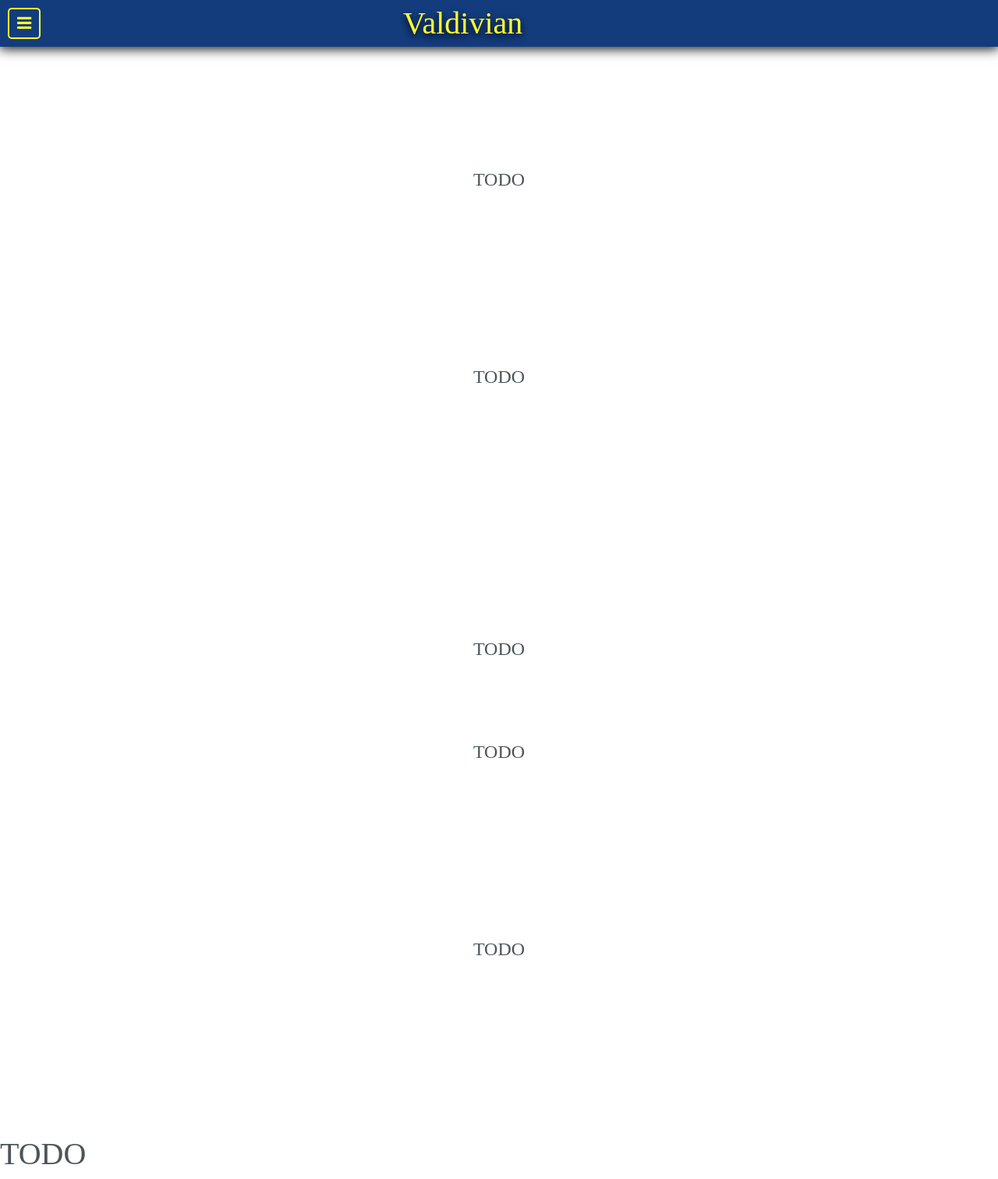
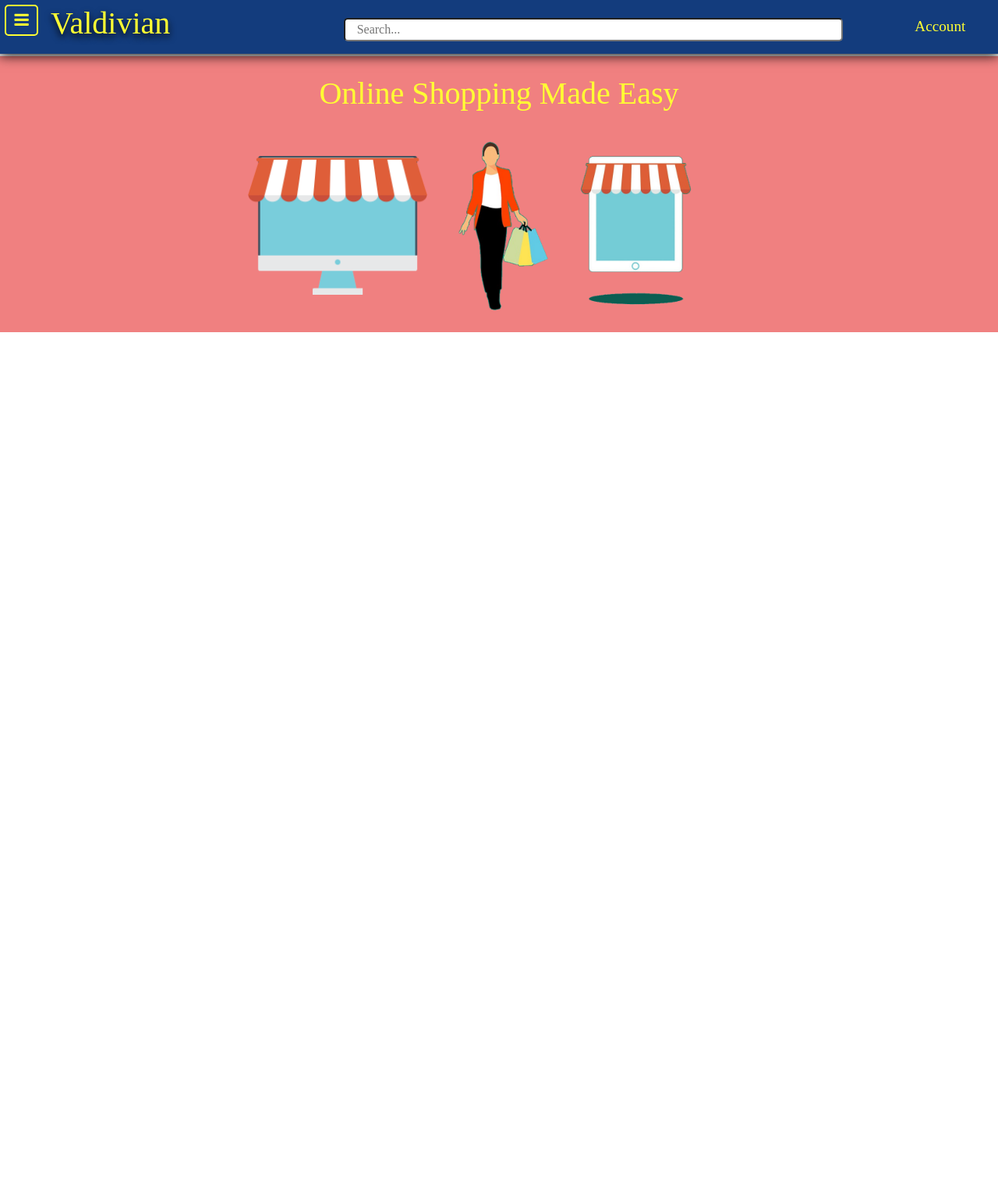
Before and after one commit to DShaulov/CS50-Web-FinalProject, a Django app: page / in a window 1280 px wide. Shown: the whole page at 78% size. After the commit the page ends 426 px from the top, so only its background shows below. Run offline with Django 3.2, Linux system fonts and the light colour scheme; some libraries are stand-ins or nearby versions.

Commit message:
Did the site banner

```diff
--- a/store/static/scripts/open-sidebar.js
+++ b/store/static/scripts/open-desktop-sidebar.js
@@ -2,8 +2,8 @@
  * contains a function that opens the sidebar
  */
 
- function open_sidebar(){
-   $('.sidebar').slideToggle();
+ function open_desktop_sidebar(){
+   $('.desktop-sidebar').slideToggle();
 
    //TODO Dim input fields
    //! Cant dim input fields
--- /dev/null
+++ b/store/static/scripts/open-mobile-dropdown.js
@@ -0,0 +1,7 @@
+/**
+ * contains instructions for opening the mobile dropdown on hamburger icon click
+ */
+
+ function open_mobile_dropdown(){
+     $('.mobile-dropdown').slideToggle();
+ }
--- a/store/static/style/styles.css
+++ b/store/static/style/styles.css
@@ -1,4 +1,4 @@
-.my-text, a, p, input, .form-label, .form-button, .my-links, .my-nav-links, .my-brand, .my-nav, .my-mobile-nav, body, html {
+.my-text, .store-main-slogan, a, p, input, .form-label, .form-button, .my-links, .my-nav-links, .my-brand, .my-nav, .my-mobile-nav, body, html {
   font-family: "Times New Roman", Times, serif;
   color: #4b5658;
 }
@@ -6,6 +6,11 @@
 body, html {
   background-color: white;
   overflow-x: hidden;
+}
+@media screen and (max-width: 1000px) {
+  body, html {
+    font-size: 1.5em;
+  }
 }
 
 .my-nav, .my-mobile-nav {
@@ -17,12 +22,33 @@ body, html {
   width: 100%;
   z-index: 2;
 }
+@media screen and (max-width: 1000px) {
+  .my-nav, .my-mobile-nav {
+    display: none;
+  }
+}
+
+@media screen and (max-width: 1000px) {
+  .my-mobile-nav {
+    display: grid;
+  }
+}
+@media screen and (min-width: 1000px) {
+  .my-mobile-nav {
+    display: none;
+  }
+}
 
 .my-brand {
   color: #FFFF33;
   padding: 5px;
   font-size: 40px;
   text-shadow: 0px 4px 10px black;
+}
+@media screen and (max-width: 1000px) {
+  .my-brand {
+    font-size: 2em;
+  }
 }
 
 .my-brand:hover {
@@ -107,11 +133,17 @@ body, html {
   padding: 10px;
   border: 2px solid #FFFF33;
   border-radius: 5px;
-  margin: 10px;
+  margin: 0.5%;
   position: fixed;
   top: 0;
   left: 0;
   z-index: 5;
+}
+@media screen and (max-width: 1000px) {
+  .sidebar-icon {
+    margin: 3%;
+    size: 2em;
+  }
 }
 
 .account-sidebar {
@@ -136,16 +168,41 @@ body, html {
 }
 
 .mobile-brand {
-  margin-left: 40%;
-}
-
-.mobile-dropdown {
-  width: 100%;
-  height: 100%;
+  margin-left: 34%;
 }
 
 .mobile-searchbar {
   width: 100%;
 }
 
+.mobile-dropdown {
+  width: 100%;
+  height: 100%;
+  text-align: center;
+}
+
+.mobile-item {
+  padding: 1%;
+}
+
+.store-main-image, .store-main-image-woman {
+  height: 18%;
+  width: 18%;
+  margin: 1%;
+}
+
+.promotion-div {
+  text-align: center;
+  background-color: lightcoral;
+}
+
+.store-main-image-woman {
+  height: 30%;
+  width: 30%;
+}
+
+.store-main-slogan {
+  color: #FFFF33;
+}
+
 /*# sourceMappingURL=styles.css.map */
--- a/store/static/style/styles.scss
+++ b/store/static/style/styles.scss
@@ -12,6 +12,9 @@ body, html {
     @extend .my-text;
     background-color: $main_background_color;
     overflow-x: hidden;
+    @media screen and (max-width: 1000px) {
+        font-size: 1.5em;
+    }
 }
 
 
@@ -24,6 +27,20 @@ body, html {
     top: 0;
     width: 100%;
     z-index: 2;
+
+    @media screen and (max-width: 1000px) {
+        display: none;
+    }
+}
+
+.my-mobile-nav {
+    @extend .my-nav;
+    @media screen and (max-width: 1000px) {
+        display: grid;
+    }
+    @media screen and (min-width: 1000px) {
+        display: none;
+    }
 }
 
 
@@ -34,6 +51,9 @@ body, html {
     padding: 5px;
     font-size: 40px;
     text-shadow: 0px 4px 10px black;
+    @media screen and (max-width: 1000px) {
+        font-size: 2em;
+    }
 }
 
 .my-brand:hover {
@@ -138,11 +158,17 @@ a {
     padding: 10px;
     border: 2px solid $brand_color;
     border-radius: 5px;
-    margin: 10px;
+    margin: 0.5%;
     position: fixed;
     top: 0;
     left: 0;
     z-index: 5;
+
+    @media screen and (max-width: 1000px) {
+        margin: 3%;
+        size: 2em;
+
+    }
 }
 
 .account-sidebar {
@@ -167,19 +193,46 @@ a {
     color: orange;
 }
 
-.my-mobile-nav {
-    @extend .my-nav;
+
+
+.mobile-brand {
+    margin-left: 34%;
 }
 
-.mobile-brand {
-    margin-left: 40%;
+
+
+.mobile-searchbar {
+    width: 100%;
 }
 
 .mobile-dropdown {
     width: 100%;
     height: 100%;
+    text-align: center;
 }
 
-.mobile-searchbar {
-    width: 100%;
+.mobile-item {
+    padding: 1%;
 }
+
+.store-main-image {
+    height: 18%;
+    width:18%;
+    margin: 1%;
+}
+
+.promotion-div {
+    text-align: center;
+    background-color: lightcoral;
+}
+
+.store-main-image-woman {
+    @extend .store-main-image;
+    height: 30%;
+    width: 30%;
+}
+
+.store-main-slogan {
+    @extend .my-text;
+    color: $brand_color;
+}
--- a/store/templates/index.html
+++ b/store/templates/index.html
@@ -10,56 +10,10 @@
 {% endblock %}
 
 {% block body %}
-<br>
-<br>
-<br>
-<br>
-<br>
-<br>
-<h4 class="my-text" style="text-align:center;">TODO</h4>
-<br><br>
-<br><br>
-<br><br>
-<br>
-<br>
-<br>
-<h4 class="my-text" style="text-align:center;">TODO</h4>
-<br>
-<br>
-<br>
-<br>
-<br>
-<br>
-<br>
-<br>
-<br>
-<br>
-<br>
-<br>
-<br>
-<h4 class="my-text" style="text-align:center;">TODO</h4>
-<br><br>
-<br><br>
-<h4 class="my-text" style="text-align:center;">TODO</h4>
-<br>
-<br>
-<br>
-<br>
-<br>
-<br>
-<br>
-<br>
-<br>
-<h4 class="my-text" style="text-align:center;">TODO</h4>
-<br>
-<br>
-<br>
-<br>
-<br><br>
-<br>
-<br>
-<br>
-<h1>TODO</h1>
-
-
+<div class="promotion-div">
+    <br>
+    <h1 class="store-main-slogan">Online Shopping Made Easy</h1>
+    <img src="{% static 'media/store-icon.png' %}" alt="" class="store-main-image">
+    <img src="{% static 'media/store-icon-woman.png' %}" alt="" class="store-main-image-woman">
+</div>
 {% endblock %}
--- a/store/templates/layout.html
+++ b/store/templates/layout.html
@@ -18,8 +18,9 @@
     <script src="https://stackpath.bootstrapcdn.com/bootstrap/4.4.1/js/bootstrap.min.js"
         integrity="sha384-wfSDF2E50Y2D1uUdj0O3uMBJnjuUD4Ih7YwaYd1iqfktj0Uod8GCExl3Og8ifwB6"
         crossorigin="anonymous"></script>
-    <script src="{% static 'scripts/open-sidebar.js' %}"></script>
+    <script src="{% static 'scripts/open-mobile-dropdown.js' %}"></script>
     <script src="{% static 'scripts/open-account-sidebar.js' %}"></script>
+    <script src="{% static 'scripts/open-desktop-sidebar.js' %}"></script>
     {% block script %}
 
     {% endblock %}
@@ -28,8 +29,8 @@
 <body>
     <br>
     <br>
-    <nav class="my-nav" hidden>
-        <a href="#" onclick="open_sidebar()" id="sidebar_opener_icon">
+    <nav class="my-nav">
+        <a href="#" onclick="open_desktop_sidebar()" id="sidebar_opener_icon">
             <i class="fa fa-bars fa-lg sidebar-icon"></i>
         </a>
         <i class="col-1"></i>
@@ -42,40 +43,41 @@
     </nav>
 
     <nav class="my-mobile-nav">
-        <a href="#" onclick="open_sidebar()" id="sidebar_opener_icon">
+        <a href="#" onclick="open_mobile_dropdown()" id="sidebar_opener_icon">
             <i class="fa fa-bars fa-lg sidebar-icon"></i>
         </a>
         <a href="/" class="my-brand col-2 mobile-brand">Valdivian</a>
     </nav>
 
     <div class="sidebar dropdown slide-up mobile-dropdown">
-        <h1 class="my-text">Welcome</h1>
+        <br>
+        <h1 class="my-text mobile-item">Welcome</h1>
         {% if current_page != 'login/register' %}
-        <input type="text" placeholder="Search..." class="col-6 offset-2 my-searchbar mobile-searchbar">
+        <input type="text" placeholder="Search..." class="my-searchbar mobile-searchbar mobile-item">
         {% endif %}
         {% if user == '' %}
-        <div class="sidebar-item">
+        <div class="sidebar-item mobile-item">
             <a href="/login" class="my-links">Login</a>
         </div>
-        <div class="sidebar-item">
+        <div class="sidebar-item mobile-item">
             <a href="/register" class="my-links">Register</a>
         </div>
         {% endif %}
-        <div class="sidebar-item">
+        <div class="sidebar-item mobile-item">
             <a href="/book-section" class="my-links">Book Section</a>
         </div>
-        <div class="sidebar-item">
+        <div class="sidebar-item mobile-item">
             <a href="/electronics-section" class="my-links">Electronics Section</a>
         </div>
         {% if user != '' %}
         <br>
-        <div class="sidebar-item">
+        <div class="sidebar-item mobile-item">
             <a href="/logout" class="my-links">Logout</a>
         </div>
         {% endif %}
     </div>
 
-    <div class="sidebar dropdown slide-up desktop-dropdown" hidden>
+    <div class="sidebar dropdown slide-up desktop-sidebar">
         <br>
         <h1 class="my-text">Welcome</h1>
         <div class="sidebar-item">
```
Also changed, not shown: store/static/media/store-icon-woman.png (added), store/static/media/store-icon.png (added), 1 other file.
